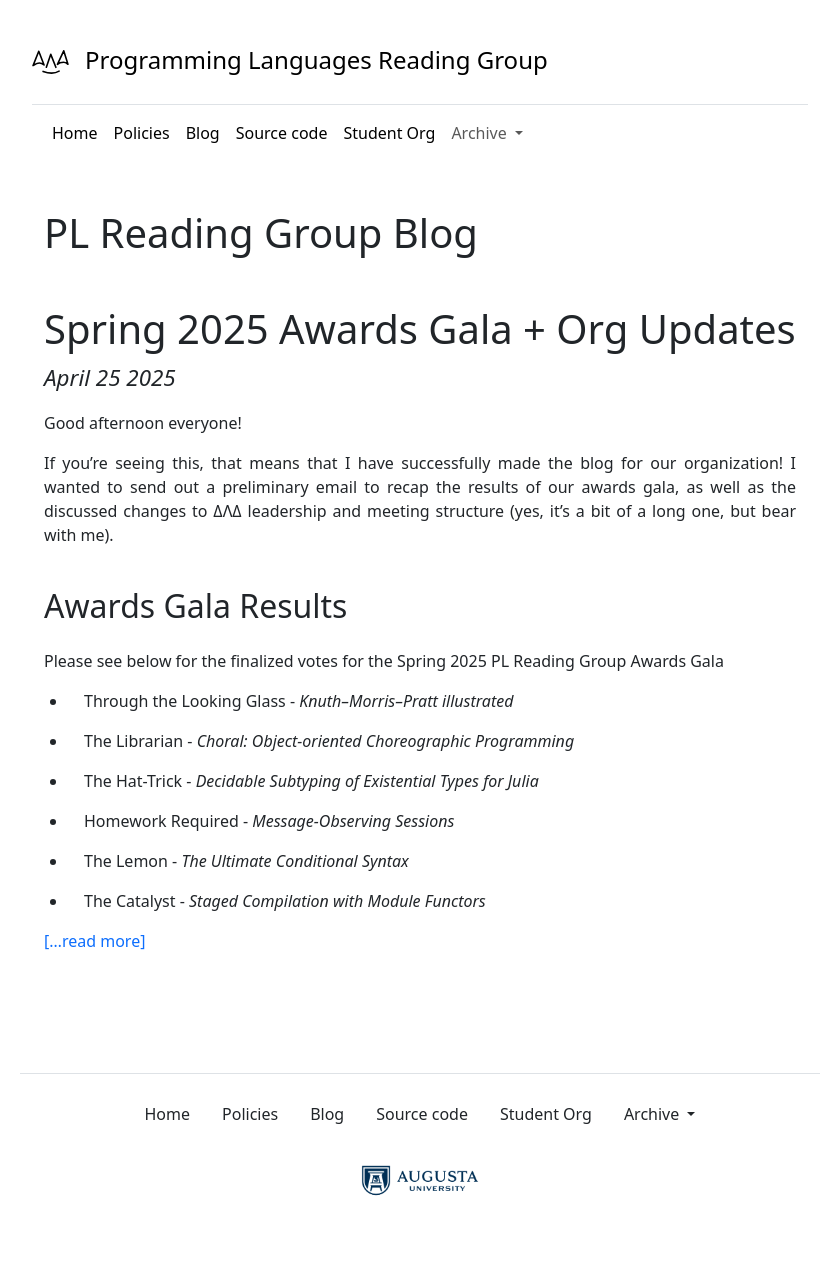
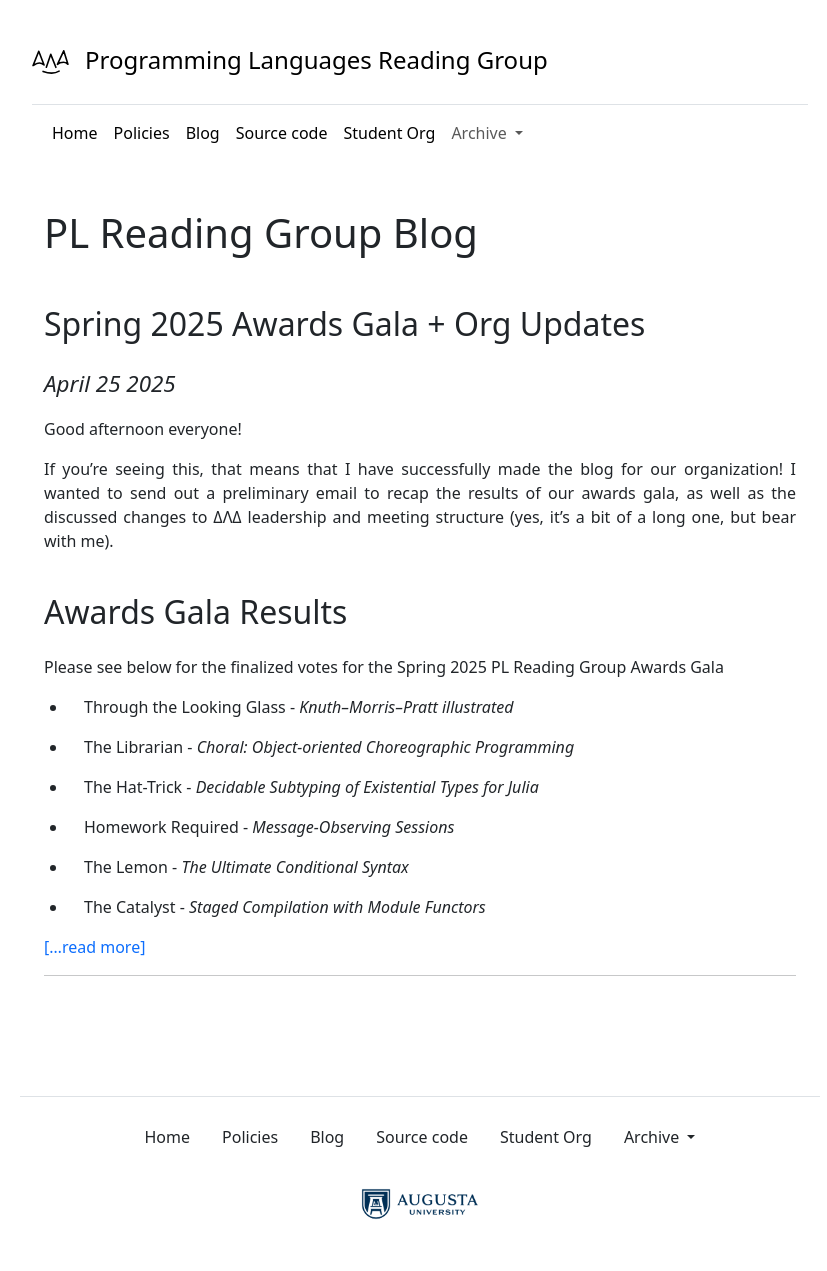
Before and after one commit to the-au-forml-lab/plgroup, a Jekyll site: the page built from docs/blog.md, in a window 1280 px wide. Shown: the whole page, without its empty margins (220-1047 px from the left). Built offline with Jekyll 4.4.1, drawn with Linux system fonts in a browser that asks for light colours; before the commit the page ends 1247 px from its top, so only the background shows below that.

Commit message:
tweaks to blog and post layout

```diff
--- a/docs/_layouts/post.html
+++ b/docs/_layouts/post.html
@@ -14,5 +14,5 @@
     {{ content }}
 </article>
 
-{% capture anchor %}{{ page.date }}-{{ page.title }}{% endcapture %}
+{% capture anchor %}{{ page.title | split: " " | join: "-" }}{% endcapture %}
 <a href='/plgroup/blog#{{ anchor | escape }}'>Back to main Blog</a>
--- a/docs/blog.md
+++ b/docs/blog.md
@@ -4,9 +4,10 @@
 ---
 
 {% for post in site.posts %}
-{% capture anchor %}{{ post.date }}-{{ post.title }}{% endcapture %}
-<h1 id="{{ anchor | escape }}">{{ post.title }}</h1>
+{% capture anchor %}{{ post.title | split: " " | join: "-" }}{% endcapture %}
+<h2 id="{{ anchor | escape }}">{{ post.title }}</h2>
 <p class="date">{{ post.date | date: "%B %d %Y" }}</p>
 {{ post.excerpt }}
 <a href="{{ post.url | relative_url }}" >[...read more]</a>
+* * *
 {% endfor %}
```
